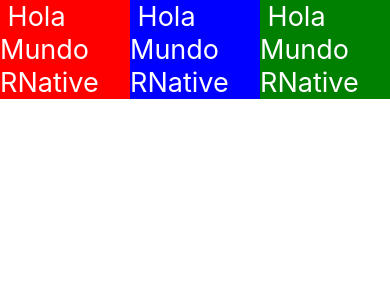
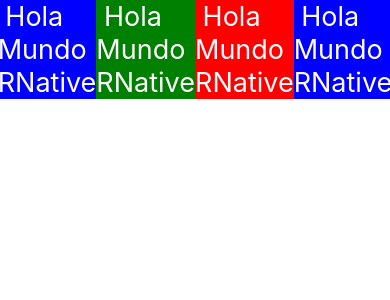
Before and after one commit to Pay-de-limon/PM194, a React Native app in the folder my-blank/: screen / in a window 390 px wide. Shown: the top 300 px of the page. Built offline with nearby package versions, Linux system fonts and the light colour scheme.

Commit message:
exposición practica

```diff
--- a/my-blank/App.js
+++ b/my-blank/App.js
@@ -1,6 +1,6 @@
 // Zona 1: Importaciones
 import { StatusBar } from 'expo-status-bar';
-import { StyleSheet, Text, View, Button } from 'react-native';
+import { StyleSheet, Text, View, Button,ScrollView } from 'react-native';
 import React, { useState } from 'react';
 
 const Texto = ({style}) => {
@@ -16,12 +16,27 @@ const Texto = ({style}) => {
 //Siempre debe estar dentro de un view
 export default function App() {
   return (
-    <View style={styles.container}>
+    <ScrollView contentContainerStyle={styles.container}>
+      <Texto style={styles.red}></Texto>
+      <Texto style={styles.blue}></Texto>
+      <Texto style={styles.green}></Texto>
+      <Texto style={styles.red}></Texto>
+      <Texto style={styles.blue}></Texto>
+      <Texto style={styles.green}></Texto>
+      <Texto style={styles.red}></Texto>
+      <Texto style={styles.blue}></Texto>
+      <Texto style={styles.green}></Texto>
+      <Texto style={styles.red}></Texto>
+      <Texto style={styles.blue}></Texto>
+      <Texto style={styles.green}></Texto>
+      <Texto style={styles.red}></Texto>
+      <Texto style={styles.blue}></Texto>
+      <Texto style={styles.green}></Texto>
       <Texto style={styles.red}></Texto>
       <Texto style={styles.blue}></Texto>
       <Texto style={styles.green}></Texto>
       <StatusBar style="auto" />
-    </View>
+    </ScrollView>
   );
 }
 
```
